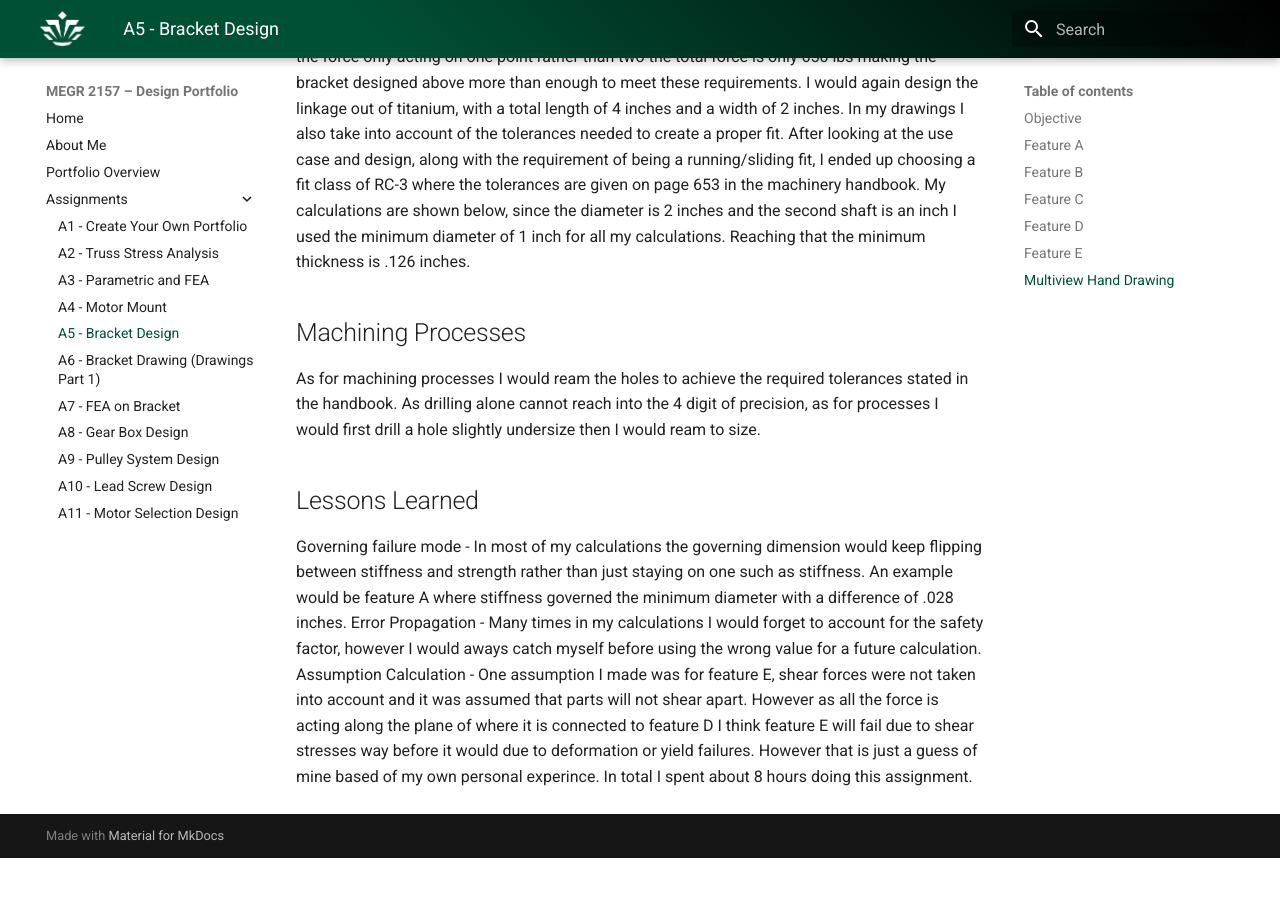
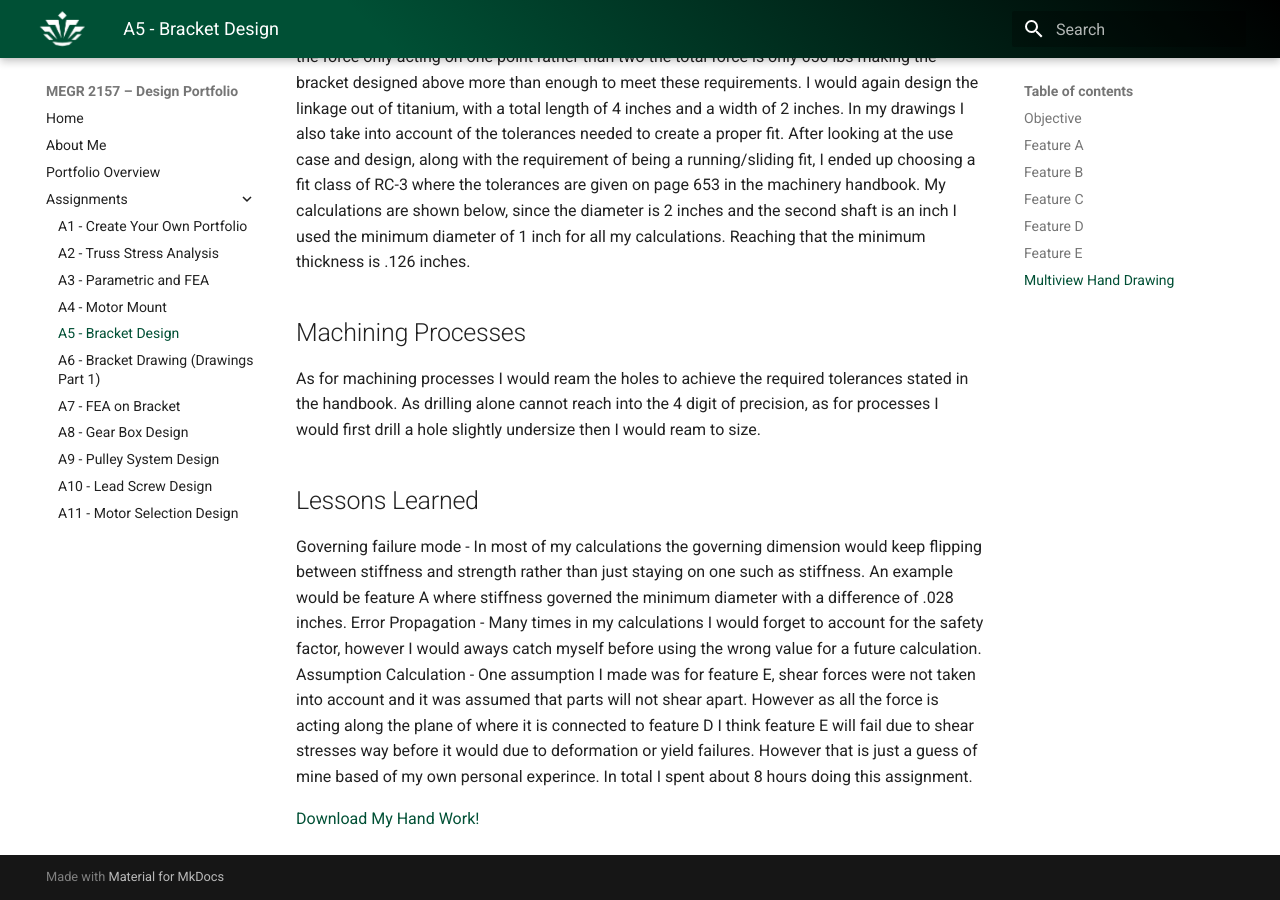
Before and after one commit to NumberOneZoomer/design-projects-portfolio-megr2157, an MkDocs documentation site: the page built from docs/assignments/A05/index.md, in a window 1280 px wide and 900 px high, scrolled down 3302 px. Built offline with MkDocs 1.6.1 and Material for MkDocs 9.7.7, drawn with Linux system fonts in a browser that asks for light colours; before the commit the page ends 4160 px from its top, so only the background shows below that.

Commit message:
Add download link for handwritten work
Added a link to download the handwritten work for the assignment.

```diff
--- a/docs/assignments/A05/index.md
+++ b/docs/assignments/A05/index.md
@@ -42,3 +42,5 @@ Governing failure mode - In most of my calculations the governing dimension woul
 Error Propagation - Many times in my calculations I would forget to account for the safety factor, however I would aways catch myself before using the wrong value for a future calculation.
 Assumption Calculation - One assumption I made was for feature E, shear forces were not taken into account and it was assumed that parts will not shear apart. However as all the force is acting along the plane of where it is connected to feature D I think feature E will fail due to shear stresses way before it would due to deformation or yield failures. However that is just a guess of mine based of my own personal experince.
 In total I spent about 8 hours doing this assignment.
+
+[Download My Hand Work!](aed5p.pdf)
```
